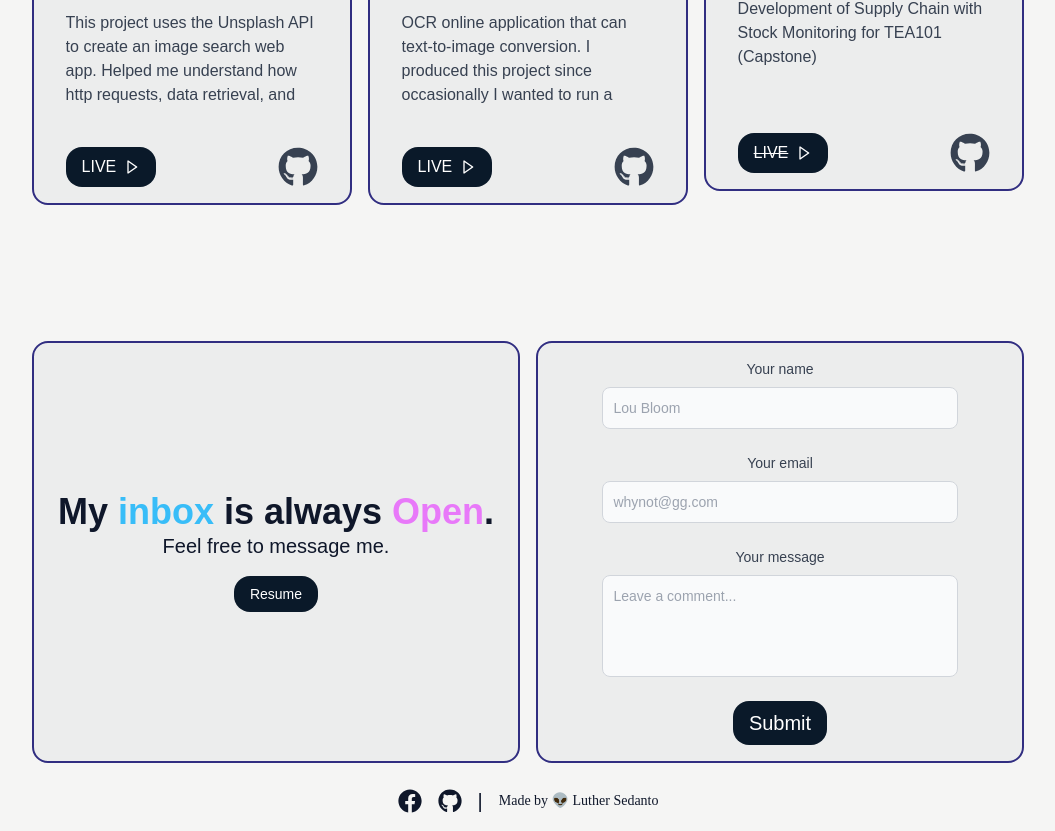
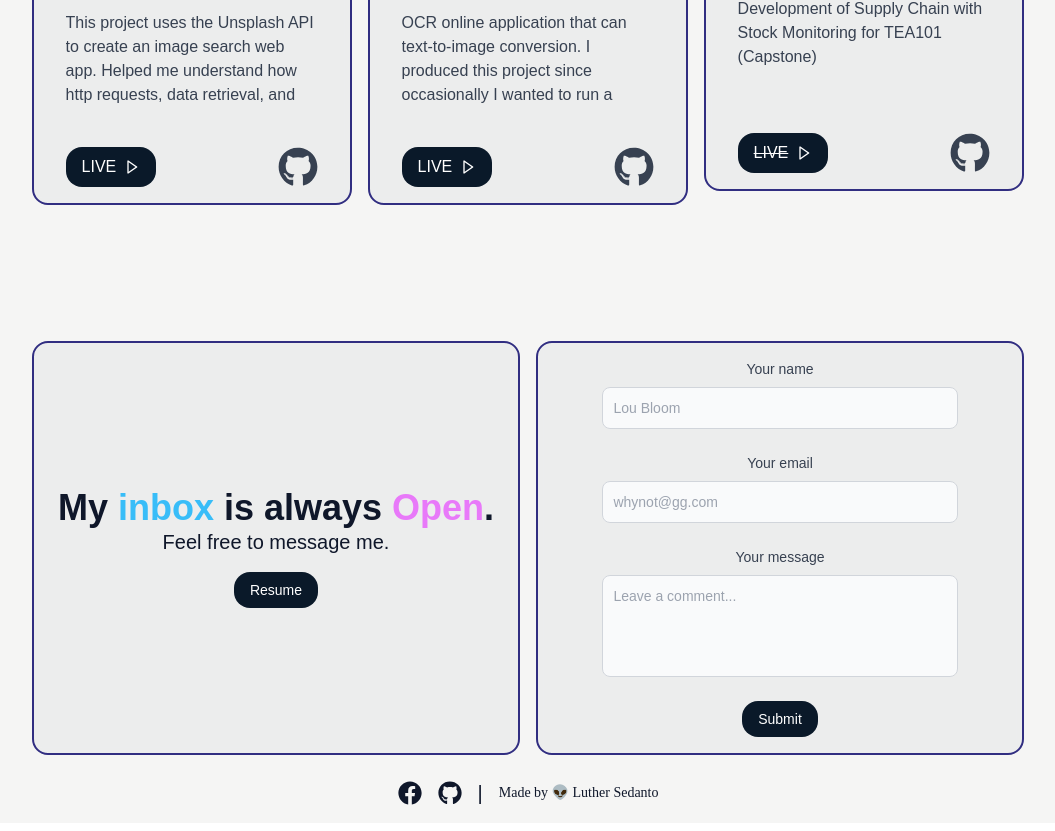
Before and after one commit to lthrsdnto/my_portfolio, a React (Create React App) app: page / in a window 1280 px wide. Shown: the part 2310-3141 px from the top of the page, without its empty margins (112-1167 px from the left). Built offline with nearby package versions, Linux system fonts and the light colour scheme.

Commit message:
Update Form.jsx

```diff
--- a/src/components/Form.jsx
+++ b/src/components/Form.jsx
@@ -92,7 +92,7 @@ function Form() {
         <button
           type="submit"
           value="Send"
-          className="text-white inline-flex items-center py-2 px-4 text-md font-medium text-center bg-[#0A1929] hover:text-[#64FFDA] rounded-2xl hover:scale-105 hover:rounded-none duration-200 ease-in-out"
+          className="text-white inline-flex items-center py-2 px-4 text-sm font-medium text-center bg-[#0A1929] hover:text-[#64FFDA] rounded-2xl hover:scale-105 hover:rounded-none duration-200 ease-in-out"
         >
           Submit
         </button>
```
